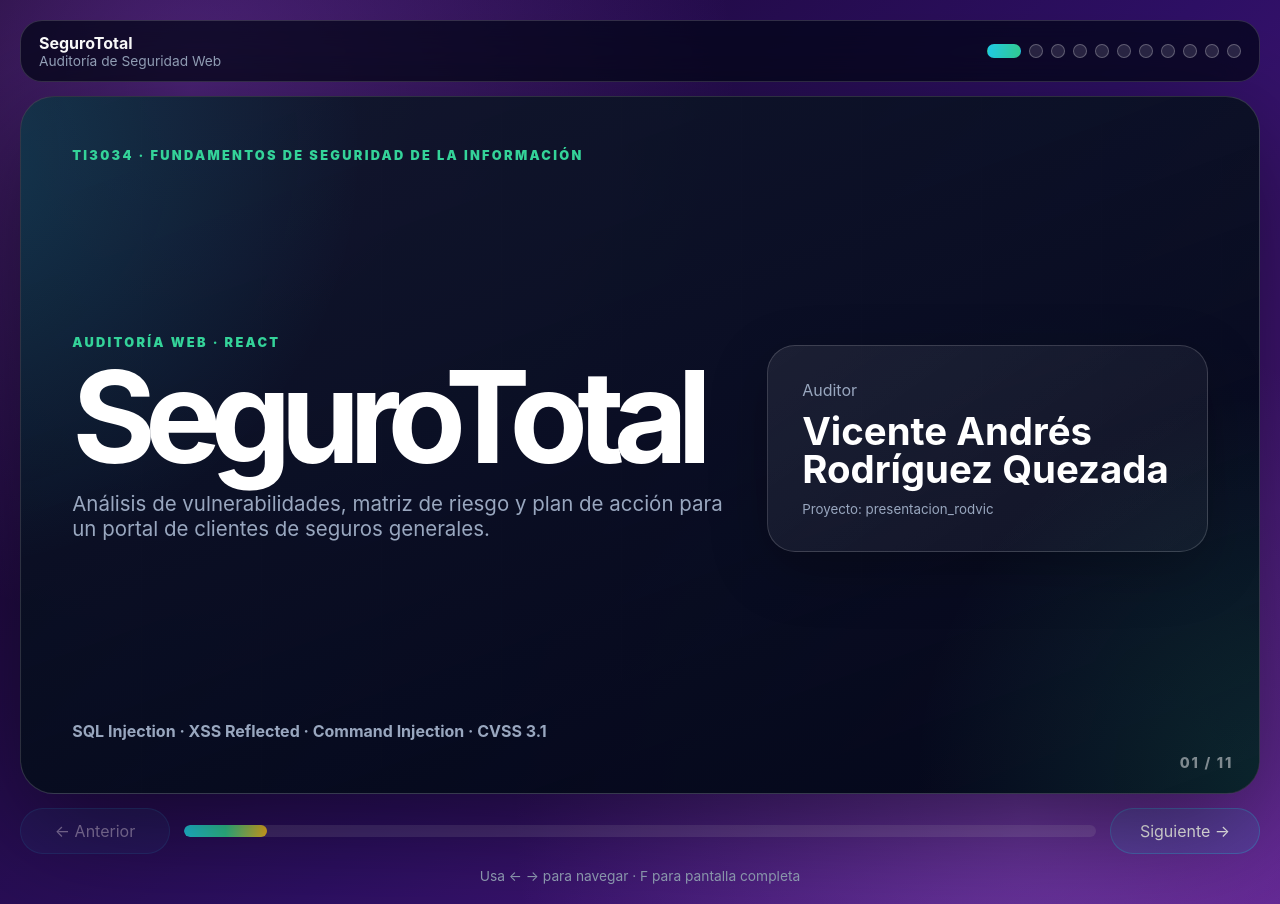
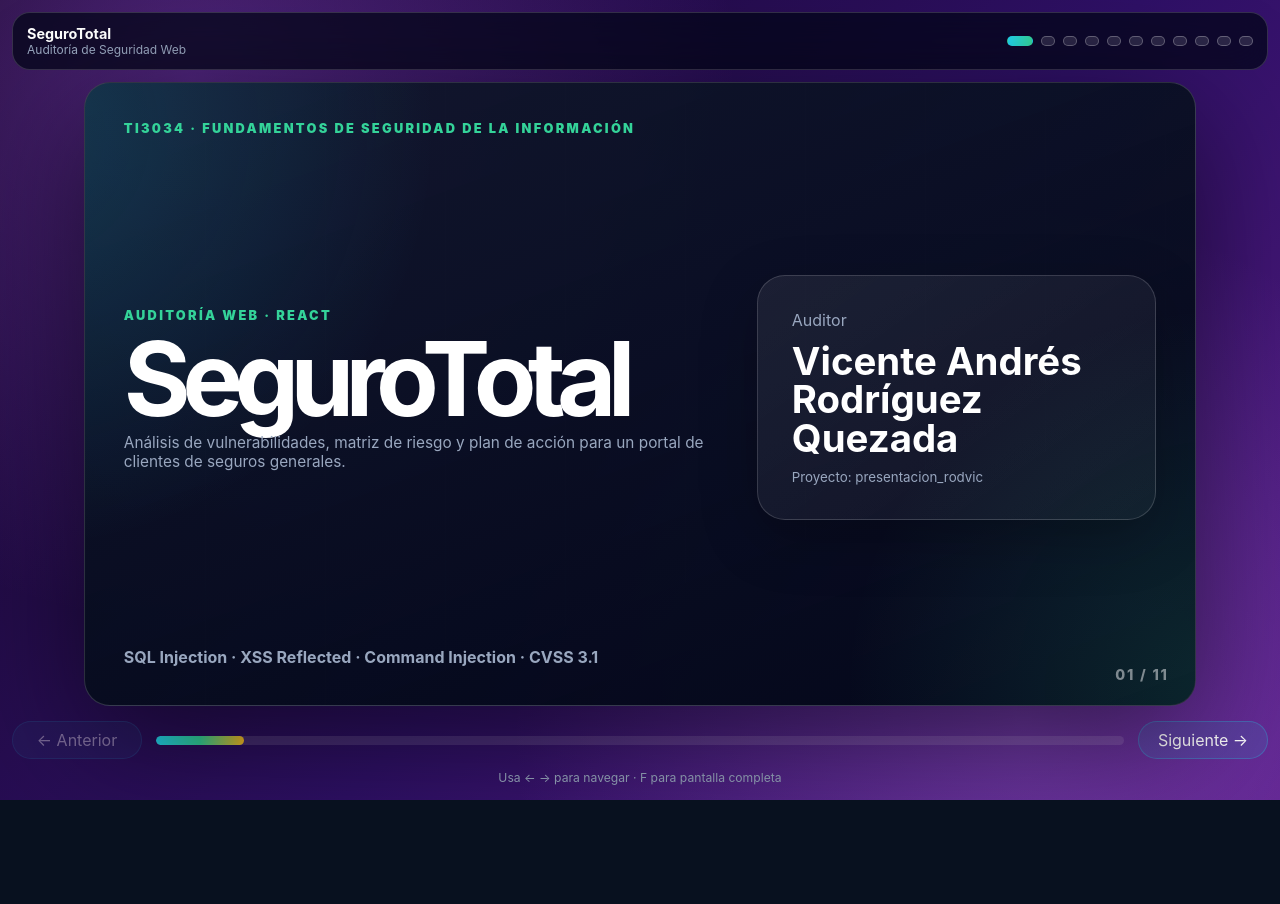
Before and after one commit to Voltydemon/presentacion-rodvic, a React (Vite) app: page / in a window 1280 px wide. After the commit the page ends 800 px from the top, so only its background shows below. Built offline with nearby package versions, Linux system fonts and the light colour scheme.

Commit message:
Se ajusto el tamaño de la presentacion eliminando el ligero scroll

```diff
--- a/src/App.css
+++ b/src/App.css
@@ -674,3 +674,124 @@ button {
     overflow-x: auto;
   }
 }
+
+
+/* ===== Eliminacion del scroll ===== */
+
+html,
+body,
+#root {
+  width: 100%;
+  height: 100%;
+  overflow: hidden;
+}
+
+body {
+  min-height: 100dvh;
+}
+
+.deck-app {
+  width: 100%;
+  height: 100dvh;
+  min-height: 100dvh;
+  overflow: hidden;
+  padding: 12px;
+  gap: 8px;
+  grid-template-rows: 58px minmax(0, 1fr) 44px 18px;
+}
+
+.topbar {
+  min-height: 58px;
+  padding: 8px 14px;
+  border-radius: 18px;
+}
+
+.topbar strong {
+  font-size: 0.9rem;
+}
+
+.topbar span {
+  font-size: 0.75rem;
+}
+
+.topbar nav button {
+  width: 10px;
+  height: 10px;
+}
+
+.topbar nav button.active {
+  width: 26px;
+}
+
+.deck-frame {
+  width: min(100%, calc((100dvh - 175px) * 16 / 9), 1420px);
+  height: auto;
+  max-height: calc(100dvh - 145px);
+  aspect-ratio: 16 / 9;
+  overflow: hidden;
+  border-radius: 26px;
+}
+
+.slide {
+  padding: clamp(20px, 3vw, 42px);
+  gap: 18px;
+  overflow: hidden;
+}
+
+.slide-header h2 {
+  font-size: clamp(1.9rem, 4vw, 4.4rem);
+}
+
+.slide-header span,
+.lead {
+  margin-top: 10px;
+  font-size: clamp(0.85rem, 1.2vw, 1.1rem);
+}
+
+.cover-content h1 {
+  font-size: clamp(3.2rem, 8vw, 7.4rem);
+}
+
+.big-number-card,
+.bullets-panel {
+  min-height: 0;
+  padding: 24px;
+}
+
+.big-number-card span {
+  font-size: clamp(4rem, 8vw, 7rem);
+}
+
+.screenshot-frame img {
+  max-height: 390px;
+}
+
+.score-card {
+  padding: 24px;
+}
+
+.score-card strong {
+  font-size: clamp(4rem, 7vw, 6.5rem);
+}
+
+.cvss-card strong {
+  font-size: clamp(3rem, 5vw, 4.8rem);
+}
+
+.controls {
+  height: 44px;
+  grid-template-columns: 130px 1fr 130px;
+}
+
+.controls button {
+  padding: 8px 12px;
+}
+
+.progress-track {
+  height: 9px;
+}
+
+.help-text {
+  height: 18px;
+  font-size: 0.76rem;
+}
```
